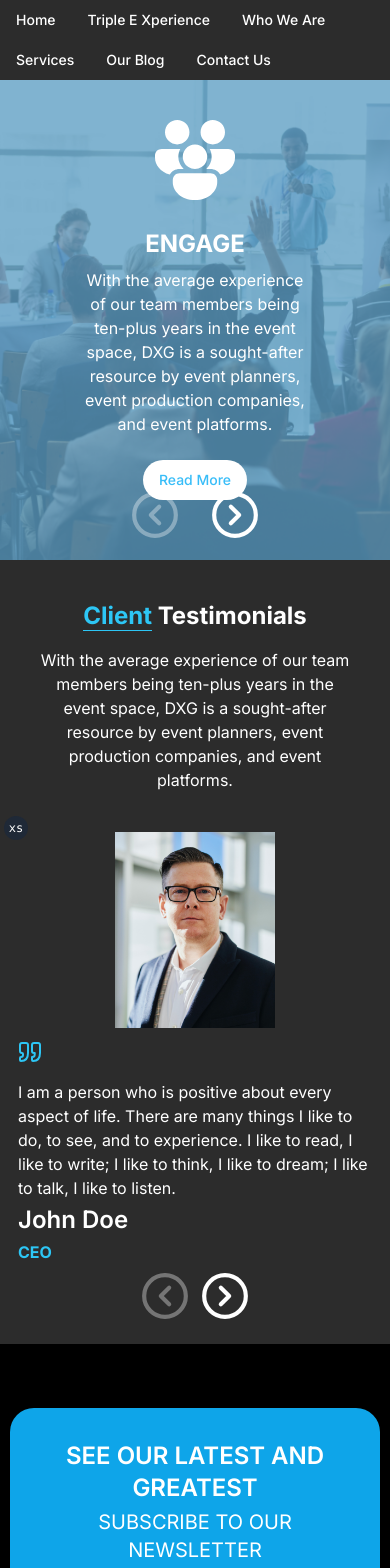
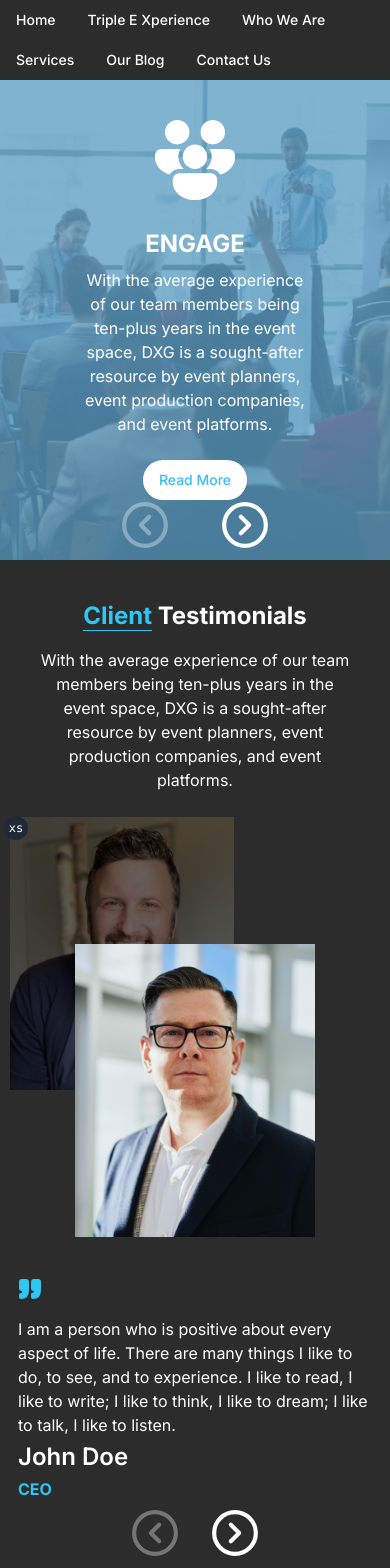
Before and after one commit to BayshoreCommunication/dxg-website, a Next.js app: page / in a window 390 px wide. Shown: the top 1568 px of the page. Built offline with nearby package versions, Linux system fonts and the light colour scheme.

Commit message:
complete testimonial section

```diff
--- a/src/app/layout.tsx
+++ b/src/app/layout.tsx
@@ -1,10 +1,11 @@
 import type { Metadata } from 'next';
 import { Inter } from 'next/font/google';
 import './globals.css';
-import Footer from '@/components/Footer';
+// import Footer from '@/components/Footer';
 import TailwindIndicator from '@/components/TailwindIndicator';
 import { cn } from '@/lib/utils';
 import Navbar from '@/components/Navbar';
+import Footer from '@/components/Footer';
 const inter = Inter({ subsets: ['latin'] });
 
 export const metadata: Metadata = {
@@ -18,16 +19,13 @@ export default function RootLayout({
   children: React.ReactNode;
 }) {
   return (
-    <html lang="en" className="h-full">
+    <html lang='en' className='h-full'>
       <body
-        className={cn(
-          'relative h-full font-sans antialiased',
-          inter.className
-        )}
+        className={cn('relative h-full font-sans antialiased', inter.className)}
       >
         <Navbar />
-        <main className="relative flex flex-col min-h-screen">
-          <div className="flex-grow flex-1">{children}</div>
+        <main className='relative flex min-h-screen flex-col'>
+          <div className='flex-1 flex-grow'>{children}</div>
         </main>
         <Footer />
 
--- a/src/components/TestimonialSlider.tsx
+++ b/src/components/TestimonialSlider.tsx
@@ -10,31 +10,49 @@ import Image from 'next/image';
 import { Icons } from './Icons';
 
 import { TESTIMONIAL_DATA } from '@/config/data';
+import { useState } from 'react';
 export default function TestimonialSlider() {
+  const [bgImage, setBgImage] = useState(`/testimonial/client-2.png`);
+
+  const totalSlides = TESTIMONIAL_DATA.length;
+
+  const updateBgImage = (index: number) => {
+    if (index === totalSlides - 1) {
+      setBgImage(`/testimonial/client-1.png`);
+    } else {
+      setBgImage(`/testimonial/client-${index + 2}.png`);
+    }
+  };
+
   return (
-    <div>
+    <div className='relative mt-28 '>
+      <div className='relative mb-0 md:mb-14'>
         <Swiper
           modules={[Navigation]}
           navigation={{
             nextEl: '.swiper-button-next',
             prevEl: '.swiper-button-prev',
           }}
-        className='mx-auto md:max-w-md lg:flex lg:max-w-3xl'
+          className='mx-auto  md:max-w-xl lg:flex lg:max-w-3xl'
+          onSlideChange={(swiper) => {
+            updateBgImage(swiper.activeIndex);
+          }}
         >
           {TESTIMONIAL_DATA.map((item, index) => {
             return (
               <SwiperSlide key={index}>
                 <div className='flex flex-col items-center justify-center md:flex-row'>
-                <div className='h-52 w-40 flex-none '>
+                  <div className=' w-60 md:flex-[1.5] lg:flex-1'>
                     <Image
                       src={item.image}
                       alt={item.name}
                       width={292}
                       height={357}
+                      className=' object-cover'
                     />
                   </div>
-                <div className='mb-20 flex flex-1 flex-col pl-2 pr-2 md:pl-6 lg:pl-10'>
-                  <Icons.quote className='mb-4 text-brand' />
+                  <div className='mb-20 mt-10 flex flex-[2] flex-col pl-2 pr-2 md:mb-0 md:mt-0 md:flex-[2] md:pl-6 lg:flex-[2] lg:pl-10'>
+                    <Icons.quote className='mb-4 fill-current text-brand' />
                     <p className='text-white'>
                       I am a person who is positive about every aspect of life.
                       There are many things I like to do, to see, and to
@@ -51,13 +69,96 @@ export default function TestimonialSlider() {
             );
           })}
         </Swiper>
-      {/* Custom navigation buttons should be inside the Swiper component */}
+
         <div className='swiper-button-next '>
-        <Icons.rightArrow className='text-white' />
+          <Icons.rightArrow className='text-2xl text-white' />
         </div>
         <div className='swiper-button-prev '>
           <Icons.leftArrow className='text-white' />
         </div>
       </div>
+      <div className='h-66  absolute top-[-20%] w-56 md:top-[-30%] lg:left-[0%] lg:top-[-30%] xl:left-[5%] '>
+        <div className='relative'>
+          <Image
+            src={bgImage}
+            alt='testimonial'
+            width={292}
+            height={357}
+            className='object-cover'
+          />
+          <div className='absolute inset-0 flex items-center justify-center bg-black opacity-60'></div>
+        </div>
+      </div>
+    </div>
   );
+
+  // return (
+  //   <div className='relative mt-20'>
+  //     <div className='relative mb-20'>
+  //       <Swiper
+  //         modules={[Navigation]}
+  //         navigation={{
+  //           nextEl: '.swiper-button-next',
+  //           prevEl: '.swiper-button-prev',
+  //         }}
+  //         className='mx-auto md:max-w-md lg:flex lg:max-w-3xl'
+  //         onSlideChange={(swiper) => {
+  //           updateBgImage(swiper.activeIndex);
+  //         }}
+  //       >
+  //         {TESTIMONIAL_DATA.map((item, index) => {
+  //           return (
+  //             <SwiperSlide key={index}>
+  //               <div className='flex flex-col items-center justify-center md:flex-row'>
+  //                 <div className='relative h-[400px] w-[600px] flex-1'>
+  //                   <div className='absolute right-[0%] top-[30%] z-50 w-[200px]'>
+  //                     <Image
+  //                       src={item.image}
+  //                       alt={item.name}
+  //                       width={292}
+  //                       height={357}
+  //                       className='object-cover'
+  //                     />
+  //                   </div>
+  //                   <div className='absolute top-[0%] w-[200px] lg:left-[0%]'>
+  //                     <div className='relative'>
+  //                       <Image
+  //                         src={bgImage}
+  //                         alt='testimonial'
+  //                         width={292}
+  //                         height={357}
+  //                         className='object-cover'
+  //                       />
+  //                       <div className='absolute inset-0 flex items-center justify-center bg-black opacity-60'></div>
+  //                     </div>
+  //                   </div>
+  //                 </div>
+  //                 <div className='mb-20 flex flex-[1.5] flex-col pl-2 pr-2 md:mb-0 md:pl-6 lg:pl-10'>
+  //                   <Icons.quote className='mb-4 text-brand' />
+  //                   <p className='text-white'>
+  //                     I am a person who is positive about every aspect of life.
+  //                     There are many things I like to do, to see, and to
+  //                     experience. I like to read, I like to write; I like to
+  //                     think, I like to dream; I like to talk, I like to listen.
+  //                   </p>
+  //                   <h1 className='my-1 text-2xl font-semibold text-white'>
+  //                     {item.name}
+  //                   </h1>
+  //                   <h2 className='font-bold text-brand'>{item.title}</h2>
+  //                 </div>
+  //               </div>
+  //             </SwiperSlide>
+  //           );
+  //         })}
+  //       </Swiper>
+
+  //       <div className='swiper-button-next '>
+  //         <Icons.rightArrow className='text-white' />
+  //       </div>
+  //       <div className='swiper-button-prev '>
+  //         <Icons.leftArrow className='text-white' />
+  //       </div>
+  //     </div>
+  //   </div>
+  // );
 }
--- a/src/config/data.ts
+++ b/src/config/data.ts
@@ -15,4 +15,12 @@ export const TESTIMONIAL_DATA = [
     quote:
       'Lorem ipsum dolor sit amet, consectetur adipiscing elit. Sed quis accumsan nisi Ut ut felis congue nisl hendrerit commodo.',
   },
+  {
+    id: 3,
+    name: 'John Smith',
+    title: 'CFO',
+    image: '/testimonial/client-3.png',
+    quote:
+      'Lorem ipsum dolor sit amet, consectetur adipiscing elit. Sed quis accumsan nisi Ut ut felis congue nisl hendrerit commodo.',
+  },
 ];
--- a/src/style/custom.css
+++ b/src/style/custom.css
@@ -1,11 +1,17 @@
 
 .swiper-button-next,
 .swiper-button-prev {
-  position: absolute;
-  top: 50%;
+position: absolute;
   height: 50px;
   width: 50px;
   cursor: pointer;
+  right: 0;
+}
+.swiper-button-prev,
+.swiper-rtl .swiper-button-next {
+  left: auto !important;
+  right: 0 !important;
+  top: 30%;
 }
 
 /* Remove default content for all screen sizes */
@@ -21,10 +27,17 @@
 
   .swiper-button-next,
   .swiper-button-prev {
-    top: 90%;
+    top: 92%;
     bottom: auto;
 
   }
+
+    .swiper-button-prev,
+    .swiper-rtl .swiper-button-next {
+      left: 0 !important;
+      right: 0 !important;
+      top: 92%;
+    }
 
     /* Adjust the margin or padding to reduce the gap */
     .swiper-button-next {
```
Also changed, not shown: public/testimonial/client-2.png, public/testimonial/client-3.png (added). Lines whose indentation alone changed are shown as unchanged.
